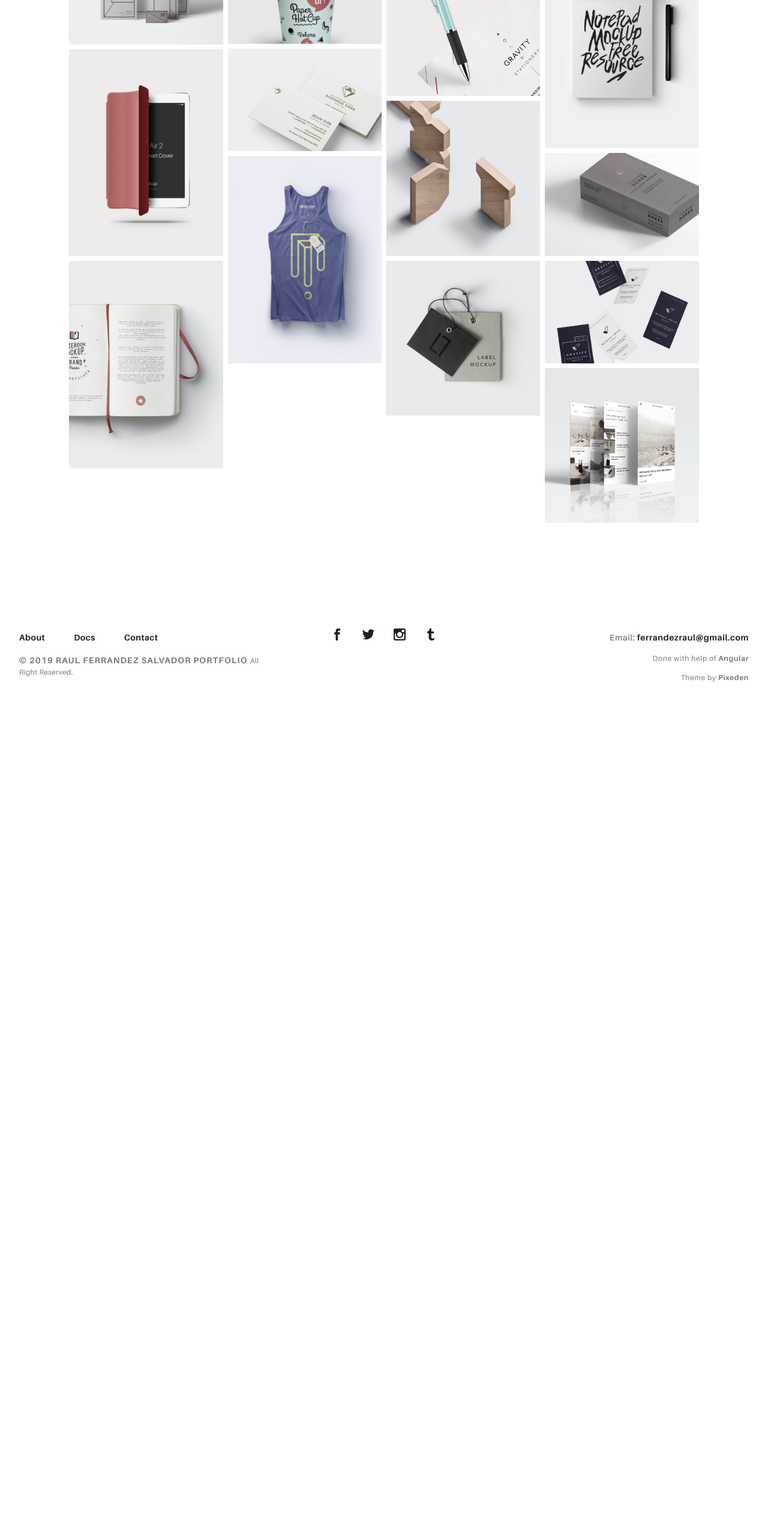
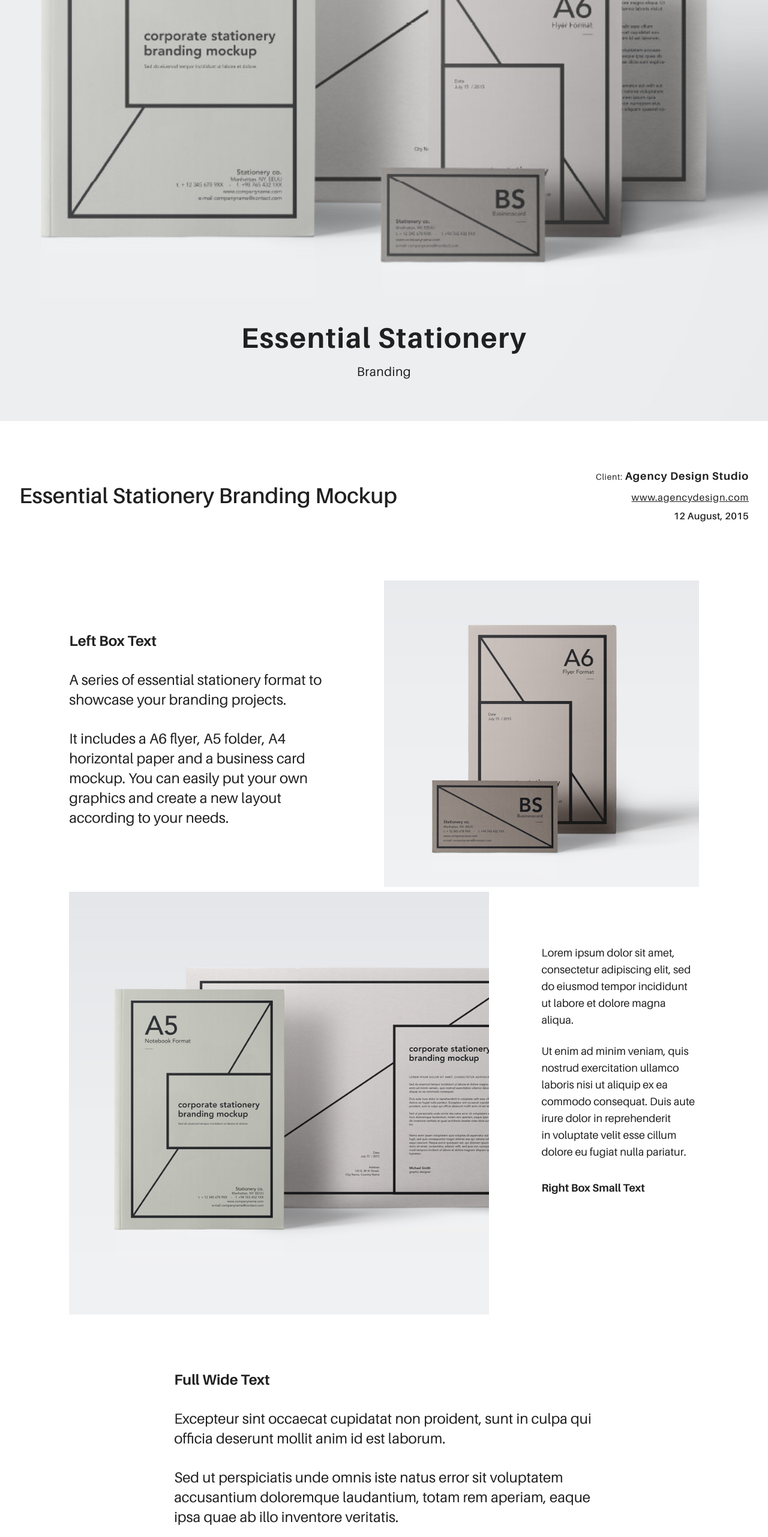
Before and after one commit to ferrandezraul/angular_test, an Angular app: page / in a window 1280 px wide. Shown: the part 234-2797 px from the top of the page at 60% size. Before the commit the page ends 1420 px from the top, so only its background shows below. Built offline with nearby package versions, Linux system fonts and the light colour scheme.

Commit message:
Added about and item pages

```diff
--- a/package.json
+++ b/package.json
@@ -19,6 +19,7 @@
     "@angular/platform-browser": "~8.2.9",
     "@angular/platform-browser-dynamic": "~8.2.9",
     "@angular/router": "~8.2.9",
+    "jshint": "^2.10.2",
     "rxjs": "~6.4.0",
     "tslib": "^1.10.0",
     "zone.js": "~0.9.1"
--- a/src/app/app.component.html
+++ b/src/app/app.component.html
@@ -1,7 +1,9 @@
 <app-header></app-header>
 
-<section class="ae-container-fluid rk-main">
-    <app-portafolio></app-portafolio>
+<section class="ae-container-fluid ae-container-fluid--full rk-main">
+    <!-- <app-portafolio></app-portafolio> -->
+    <!-- app-about></app-about> -->
+    <app-item></app-item>
 </section>
 
 <app-footer></app-footer>
--- a/src/app/app.module.ts
+++ b/src/app/app.module.ts
@@ -5,13 +5,17 @@ import { AppComponent } from './app.component';
 import { HeaderComponent } from './shared/header/header.component';
 import { FooterComponent } from './shared/footer/footer.component';
 import { PortafolioComponent } from './pages/portafolio/portafolio.component';
+import { AboutComponent } from './pages/about/about.component';
+import { ItemComponent } from './pages/item/item.component';
 
 @NgModule({
   declarations: [
     AppComponent,
     HeaderComponent,
     FooterComponent,
-    PortafolioComponent
+    PortafolioComponent,
+    AboutComponent,
+    ItemComponent
   ],
   imports: [
     BrowserModule
--- /dev/null
+++ b/src/app/pages/about/about.component.html
@@ -0,0 +1,80 @@
+<div class="ae-grid au-xs-ta-center au-mb-4">
+  <div class="ae-grid__item item-lg-4 ae-kappa au-mb-3">
+    <img src="assets/img/team-1.jpg" alt="" class="au-mb-3" />
+    <h5 class="ae-u-bolder au-mt-2">Robert T. Williams</h5>
+    <p class="ae-u-bolder au-mb-3">Graphic Designer</p>
+    <p class="au-lg-ta-left au-mb-3 au-pl-4 au-pr-4">
+      Lorem ipsum dolor sit amet, consectetur adipiscing elit, sed do eiusmod
+      tempor.
+    </p>
+    <a href="#0" class="ae-u-bolder au-underline">@robertwilliams</a>
+  </div>
+  <div class="ae-grid__item item-lg-4 ae-kappa au-mb-3">
+    <img src="assets/img/team-2.jpg" alt="" class="au-mb-3" />
+    <h5 class="ae-u-bolder au-mt-2">Angelina B. Widow</h5>
+    <p class="ae-u-bolder au-mb-3">Founder / CEO</p>
+    <p class="au-lg-ta-left au-mb-3 au-pl-4 au-pr-4">
+      Ullamco laboris nisi ut aliquip ex ea commodo consequat. Duis aute irure
+      dolor in reprehenderit.
+    </p>
+    <a href="#0" class="ae-u-bolder au-underline">@angelinawidow</a>
+  </div>
+  <div class="ae-grid__item item-lg-4 ae-kappa au-mb-3">
+    <img src="assets/img/team-3.jpg" alt="" class="au-mb-3" />
+    <h5 class="ae-u-bolder au-mt-2">Patrick Anderson</h5>
+    <p class="ae-u-bolder au-mb-3">Art Director</p>
+    <p class="au-lg-ta-left au-mb-3 au-pl-4 au-pr-4">
+      Excepteur sint occaecat cupidatat non proident, sunt in culpa qui officia
+      deserunt mollit anim id est laborum.
+    </p>
+    <a href="#0" class="ae-u-bolder au-underline">@patrickanderson</a>
+  </div>
+</div>
+<div class="ae-grid au-pt-2">
+  <div class="ae-grid__item item-lg-8 item-lg--offset-2">
+    <h4 class="ae-u-bolder">Title example</h4>
+    <p>
+      Totam rem aperiam, eaque ipsa quae ab illo inventore veritatis et quasi
+      architecto beatae vitae dicta sunt explicabo. Nemo enim ipsam voluptatem
+      quia voluptas sit aspernatur.
+    </p>
+  </div>
+</div>
+<div class="ae-grid ae-grid--alt au-xs-ptp-1">
+  <div class="ae-grid__item--alt item-lg-4">
+    <h6 class="ae-u-boldest">About Us</h6>
+    <p class="au-lh-3">
+      Lorem ipsum dolor sit amet, consectetur adipiscing elit, sed do eiusmod
+      tempor incididunt ut labore et dolore magna aliqua. Ut enim ad minim
+      veniam, quis nostrud exercitation ullamco laboris nisi ut aliquip ex ea
+      commodo consequat.
+    </p>
+  </div>
+  <div class="ae-grid__item--alt item-lg-4">
+    <h6 class="ae-u-boldest">Our Mission</h6>
+    <p class="au-lh-3">
+      Duis aute irure dolor in reprehenderit in voluptate velit esse cillum
+      dolore eu fugiat nulla pariatur. <br />Excepteur sint occaecat cupidatat
+      non proident, sunt in culpa qui officia deserunt mollit anim id est
+      laborum.
+    </p>
+  </div>
+  <div class="ae-grid__item--alt item-lg-4">
+    <h6 class="ae-u-boldest">Our Clients</h6>
+    <p class="au-lh-3">
+      Sed ut perspiciatis unde omnis iste natus error sit voluptatem accusantium
+      doloremque laudantium, totam rem aperiam, eaque ipsa quae ab illo
+      inventore veritatis et quasi architecto beatae vitae dicta sunt explicabo.
+    </p>
+    <p class="au-lh-3">Nemo enim ipsam voluptatem quia voluptas</p>
+  </div>
+</div>
+<p class="au-flex au-pt-4 group-buttons">
+  <a
+    href="portfolio.html"
+    class="au-mt-4 arrow-button arrow-button--right arrow-button--out"
+    >View Our Portfolio<span class="arrow-cont">
+      <svg>
+        <use xlink:href="assets/img/symbols.svg#arrow"></use></svg></span
+  ></a>
+</p>
--- /dev/null
+++ b/src/app/pages/item/item.component.html
@@ -0,0 +1,144 @@
+<header class="rk-portfolio-cover  item-inside-1">
+  <div class="item-inside__meta">
+    <h1 class="ae-u-bolder rk-portfolio-title ">Essential Stationery</h1>
+    <p class="ae-theta rk-portfolio-category ">Branding</p>
+  </div>
+</header>
+<div class="ae-container-fluid">
+  <div class="ae-grid ae-grid--collapse rk-portfolio-info ">
+    <div
+      class="ae-grid__item item-lg-8 item-sm--center au-xs-ta-center au-lg-ta-left"
+    >
+      <h2 class="rk-portfolio-inner-title ">
+        Essential Stationery Branding Mockup
+      </h2>
+    </div>
+    <div
+      class="ae-grid__item item-lg-4 au-xs-ta-center au-lg-ta-right rk-portfolio-details"
+    >
+      <p class="rk-portfolio-inner-client ">
+        <span class="ae-lambda">Client: </span
+        ><span class="ae-u-bolder">Agency Design Studio</span>
+      </p>
+      <p class="au-underline rk-portfolio-inner-website ">
+        <a href="#0" class="ae-kappa">www.agencydesign.com</a>
+      </p>
+      <p class="ae-kappa ae-u-bold rk-portfolio-inner-date ">12 August, 2015</p>
+    </div>
+  </div>
+</div>
+<div class="ae-container-fluid ae-container-fluid--inner rk-portfolio--inner">
+  <div class="ae-grid ae-grid--collapse au-xs-ptp-1">
+    <div class="ae-grid__item item-lg-5 au-lg-ptp-1">
+      <h4 class="ae-u-bolder">Left Box Text</h4>
+      <p class="ae-eta">
+        A series of essential stationery format to showcase your branding
+        projects.
+      </p>
+      <p class="ae-eta">
+        It includes a A6 flyer, A5 folder, A4 horizontal paper and a business
+        card mockup. You can easily put your own graphics and create a new
+        layout according to your needs.
+      </p>
+    </div>
+    <div class="ae-grid__item item-lg-6 item-lg--offset-1">
+      <img src="assets/img/inner-1.jpg" alt="Urku Portfolio" />
+    </div>
+  </div>
+  <div class="ae-grid ae-grid--collapse">
+    <div class="ae-grid__item item-lg-8">
+      <img src="assets/img/inner-2.jpg" alt="Urku Portfolio" />
+    </div>
+    <div class="ae-grid__item item-lg-3 item-lg--offset-1 au-lg-ptp-1">
+      <p>
+        Lorem ipsum dolor sit amet, consectetur adipiscing elit, sed do eiusmod
+        tempor incididunt ut labore et dolore magna aliqua.
+      </p>
+      <p class="au-mb-3">
+        Ut enim ad minim veniam, quis nostrud exercitation ullamco laboris nisi
+        ut aliquip ex ea commodo consequat. Duis aute irure dolor in
+        reprehenderit <br />in voluptate velit esse cillum dolore eu fugiat
+        nulla pariatur.
+      </p>
+      <p class="ae-u-bolder">Right Box Small Text</p>
+    </div>
+  </div>
+  <div class="ae-grid ae-grid--collapse au-xs-ptp-1 au-xs-pbp-1">
+    <div class="ae-grid__item item-lg-8 item-lg--offset-2">
+      <h4 class="ae-u-bolder">Full Wide Text</h4>
+      <p class="ae-eta">
+        Excepteur sint occaecat cupidatat non proident, sunt in culpa qui
+        officia deserunt mollit anim id est laborum.
+      </p>
+      <p class="ae-eta">
+        Sed ut perspiciatis unde omnis iste natus error sit voluptatem
+        accusantium doloremque laudantium, totam rem aperiam, eaque ipsa quae ab
+        illo inventore veritatis.
+      </p>
+    </div>
+  </div>
+  <div class="ae-grid ae-grid--collapse">
+    <div class="ae-grid__item item-lg--auto">
+      <img src="assets/img/project-1.jpg" alt="Urku Portfolio" />
+    </div>
+  </div>
+  <div class="ae-grid ae-grid--collapse">
+    <div class="ae-grid__item item-lg-6">
+      <img src="assets/img/inner-3.jpg" alt="Urku Portfolio" />
+    </div>
+    <div class="ae-grid__item item-lg-5 item-lg--offset-1 au-lg-ptp-1">
+      <h4 class="ae-u-bolder">Right Box Text</h4>
+      <p class="ae-eta">
+        Nemo enim ipsam voluptatem quia voluptas sit aspernatur aut odit aut
+        fugit.
+      </p>
+      <p class="ae-eta">
+        It includes a A6 flyer, A5 folder, A4 horizontal paper and a business
+        card mockup. You can easily put your own graphics and create a new
+        layout according to your needs.
+      </p>
+    </div>
+  </div>
+  <div class="ae-grid--alt test">
+    <div
+      class="ae-grid__item--alt item-sm--auto item-sm--offset-1 item-lg--offset-0 item-sm--end item-sm--bottom"
+    >
+      <div class="ae-grid ae-grid--alt8 au-xs-ta-center au-sm-ta-left">
+        <div class="ae-grid__item--alt8 item-lg-6">
+          <span class="ae-u-boldest">1.</span>
+          <p class="au-mt-1">
+            Suspendisse ultricies tellus eget nisl molestie, quis sagittis
+            mauris placerat.
+          </p>
+          <span class="ae-u-boldest">2.</span>
+          <p class="au-mt-1">
+            Pellentesque et nulla pulvinar, bibendum quam ac, cursus turpis.
+          </p>
+        </div>
+        <div class="ae-grid__item--alt8 item-lg-6">
+          <span class="ae-u-boldest">3.</span>
+          <p class="au-mt-1">
+            Sed quam odio, blandit sit amet dapibus id, aliquet sollicitudin
+            enim.
+          </p>
+          <span class="ae-u-boldest">4.</span>
+          <p class="au-mt-1">Morbi hendrerit laoreet lectus a fringilla.</p>
+        </div>
+      </div>
+    </div>
+    <div
+      class="ae-grid__item--alt item-sm--auto item-lg-3 item-lg--offset-1 item-lg--end"
+    >
+      <img src="assets/img/inner-4.jpg" alt="Urku Portfolio" />
+    </div>
+  </div>
+</div>
+<div class="ae-container-fluid au-pt-4 au-pb-4">
+  <div class="group-buttons">
+    <a href="#0" class="au-mt-2 arrow-button arrow-button--right"
+      >Next Project<span class="arrow-cont">
+        <svg>
+          <use xlink:href="assets/img/symbols.svg#arrow"></use></svg></span
+    ></a>
+  </div>
+</div>
--- a/src/app/pages/portafolio/portafolio.component.html
+++ b/src/app/pages/portafolio/portafolio.component.html
@@ -1,57 +1,83 @@
-
 <section class="ae-container-fluid ae-container-fluid--inner rk-portfolio">
-    <div class="ae-masonry ae-masonry-md-2 ae-masonry-xl-4"><a href="portfolio-item.html" class="rk-item ae-masonry__item"><img src="assets/img/project-1.jpg" alt="">
+  <div class="ae-masonry ae-masonry-md-2 ae-masonry-xl-4">
+    <a href="portfolio-item.html" class="rk-item ae-masonry__item"
+      ><img src="assets/img/project-1.jpg" alt="" />
       <div class="item-meta">
         <h2>Essential Stationery</h2>
         <p>Branding</p>
-        </div></a><a href="portfolio-item.html" class="rk-item ae-masonry__item"><img src="assets/img/project-2.jpg" alt="">
+      </div></a
+    ><a href="portfolio-item.html" class="rk-item ae-masonry__item"
+      ><img src="assets/img/project-2.jpg" alt="" />
       <div class="item-meta">
         <h2>Pickled Tousled</h2>
         <p>Art Direction</p>
-        </div></a><a href="portfolio-item.html" class="rk-item ae-masonry__item"><img src="assets/img/project-3.jpg" alt="">
+      </div></a
+    ><a href="portfolio-item.html" class="rk-item ae-masonry__item"
+      ><img src="assets/img/project-3.jpg" alt="" />
       <div class="item-meta">
         <h2>Waistcoat vegan</h2>
         <p>Graphic Design</p>
-        </div></a><a href="portfolio-item.html" class="rk-item ae-masonry__item"><img src="assets/img/project-4.jpg" alt="">
+      </div></a
+    ><a href="portfolio-item.html" class="rk-item ae-masonry__item"
+      ><img src="assets/img/project-4.jpg" alt="" />
       <div class="item-meta">
         <h2>Tumblr hammock</h2>
         <p>Packaging</p>
-        </div></a><a href="portfolio-item.html" class="rk-item ae-masonry__item"><img src="assets/img/project-5.jpg" alt="">
+      </div></a
+    ><a href="portfolio-item.html" class="rk-item ae-masonry__item"
+      ><img src="assets/img/project-5.jpg" alt="" />
       <div class="item-meta">
         <h2>Biodiesel etsy</h2>
         <p>Branding</p>
-        </div></a><a href="portfolio-item.html" class="rk-item ae-masonry__item"><img src="assets/img/project-6.jpg" alt="">
+      </div></a
+    ><a href="portfolio-item.html" class="rk-item ae-masonry__item"
+      ><img src="assets/img/project-6.jpg" alt="" />
       <div class="item-meta">
         <h2>Gentrify artisan</h2>
         <p>Graphic Design</p>
-        </div></a><a href="portfolio-item.html" class="rk-item ae-masonry__item"><img src="assets/img/project-7.jpg" alt="">
+      </div></a
+    ><a href="portfolio-item.html" class="rk-item ae-masonry__item"
+      ><img src="assets/img/project-7.jpg" alt="" />
       <div class="item-meta">
         <h2>Plaid austin</h2>
         <p>Graphic Design</p>
-        </div></a><a href="portfolio-item.html" class="rk-item ae-masonry__item"><img src="assets/img/project-8.jpg" alt="">
+      </div></a
+    ><a href="portfolio-item.html" class="rk-item ae-masonry__item"
+      ><img src="assets/img/project-8.jpg" alt="" />
       <div class="item-meta">
         <h2>Trust fund</h2>
         <p>Packaging</p>
-        </div></a><a href="portfolio-item.html" class="rk-item ae-masonry__item"><img src="assets/img/project-9.jpg" alt="">
+      </div></a
+    ><a href="portfolio-item.html" class="rk-item ae-masonry__item"
+      ><img src="assets/img/project-9.jpg" alt="" />
       <div class="item-meta">
         <h2>Gentrify pork</h2>
         <p>Branding</p>
-        </div></a><a href="portfolio-item.html" class="rk-item ae-masonry__item"><img src="assets/img/project-10.jpg" alt="">
+      </div></a
+    ><a href="portfolio-item.html" class="rk-item ae-masonry__item"
+      ><img src="assets/img/project-10.jpg" alt="" />
       <div class="item-meta">
         <h2>Waistcoat ugh</h2>
         <p>UI/UX</p>
-        </div></a><a href="portfolio-item.html" class="rk-item ae-masonry__item"><img src="assets/img/project-11.jpg" alt="">
+      </div></a
+    ><a href="portfolio-item.html" class="rk-item ae-masonry__item"
+      ><img src="assets/img/project-11.jpg" alt="" />
       <div class="item-meta">
         <h2>Deep v kogi</h2>
         <p>Graphic Design</p>
-        </div></a><a href="portfolio-item.html" class="rk-item ae-masonry__item"><img src="assets/img/project-12.jpg" alt="">
+      </div></a
+    ><a href="portfolio-item.html" class="rk-item ae-masonry__item"
+      ><img src="assets/img/project-12.jpg" alt="" />
       <div class="item-meta">
         <h2>Venmo trust</h2>
         <p>Packaging</p>
-        </div></a><a href="portfolio-item.html" class="rk-item ae-masonry__item"><img src="assets/img/project-13.jpg" alt="">
+      </div></a
+    ><a href="portfolio-item.html" class="rk-item ae-masonry__item"
+      ><img src="assets/img/project-13.jpg" alt="" />
       <div class="item-meta">
         <h2>Venmo trust</h2>
         <p>Ui/UX</p>
-        </div></a>
+      </div></a
+    >
   </div>
 </section>
```
Also changed, not shown: src/app/pages/about/about.component.ts (added, +15 -0 lines), src/app/pages/item/item.component.ts (added, +15 -0 lines), src/app/pages/about/about.component.css (added), src/app/pages/item/item.component.css (added), 1 other file (tests, documents, lock files or other folders). Lines whose indentation alone changed are shown as unchanged.
